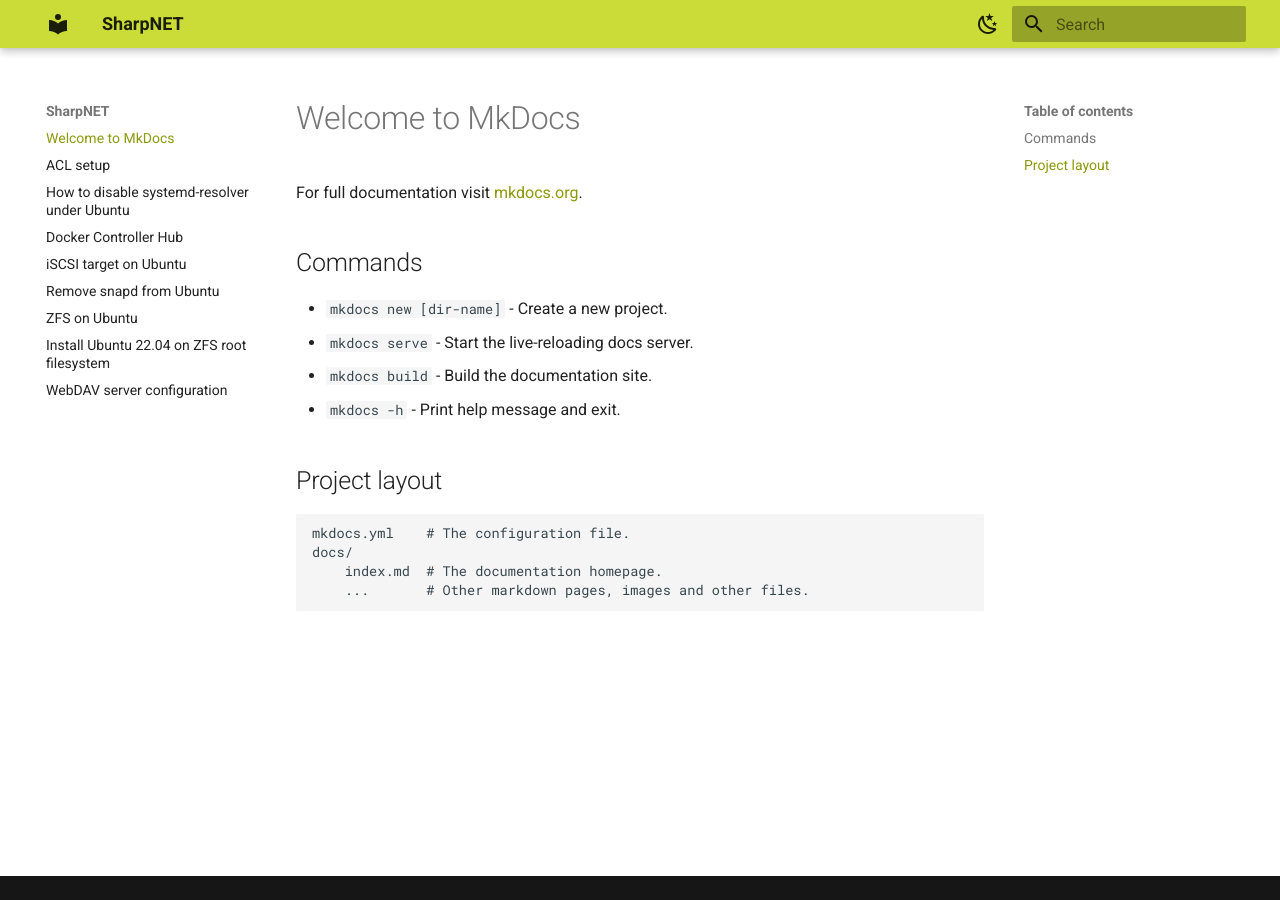
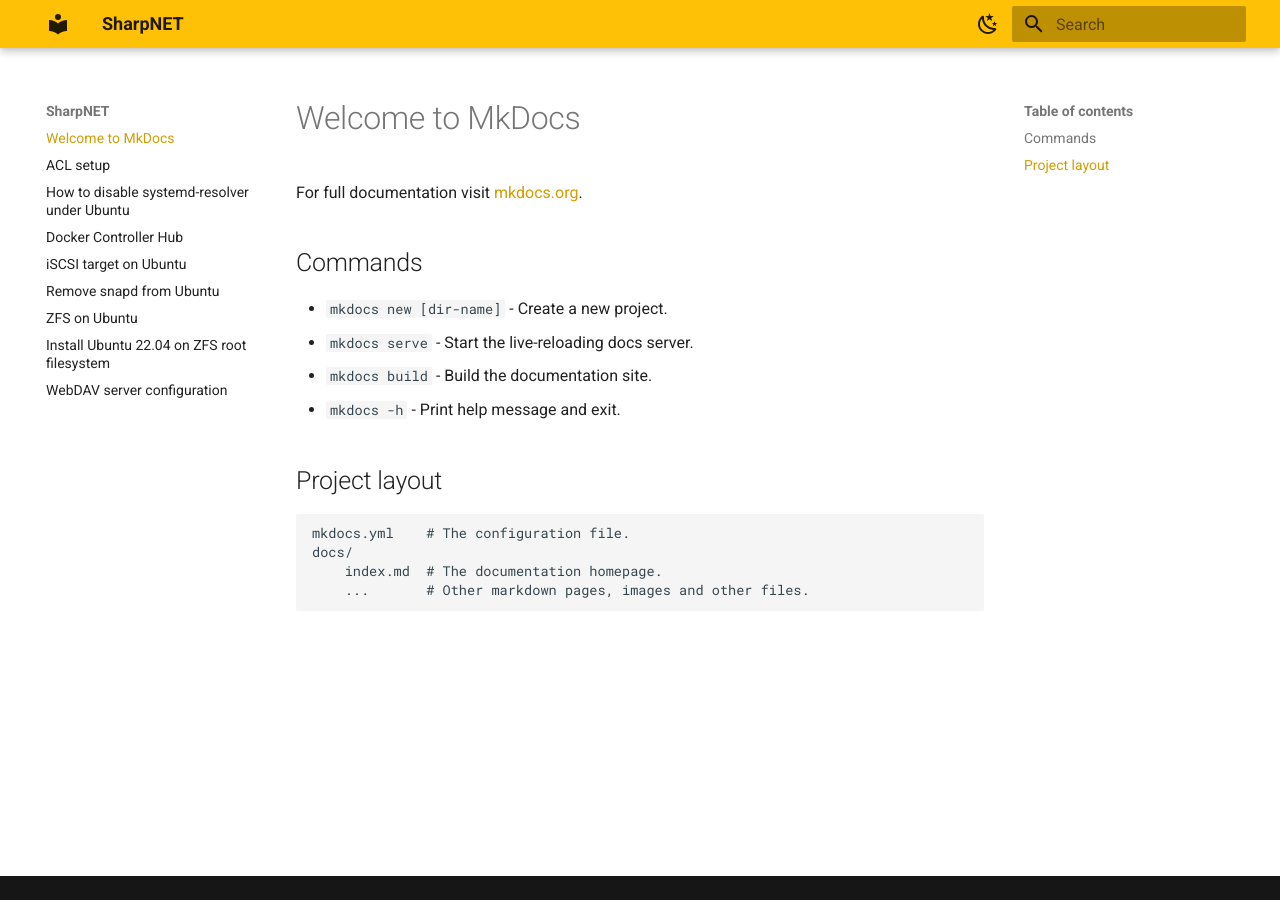
Before and after one commit to atraides/sharpnet-docs, an MkDocs documentation site: the page built from docs/index.md, in a window 1280 px wide. Built offline with MkDocs 1.6.1 and Material for MkDocs 9.7.7, drawn with Linux system fonts in a browser that asks for light colours.

Commit message:
chg: updated site colors

```diff
--- a/mkdocs.yml
+++ b/mkdocs.yml
@@ -27,8 +27,8 @@
       toggle:
         icon: material/weather-night
         name: Switch to dark mode
-      primary: lime
-      accent: green
+      primary: amber
+      accent: deep orange
 
     # Palette toggle for dark mode
     - media: "(prefers-color-scheme: dark)"
@@ -36,8 +36,8 @@
       toggle:
         icon: material/weather-sunny
         name: Switch to light mode
-      primary: green
-      accent: light green
+      primary: amber
+      accent: deep orange
   # features:
   #   - header.autohide
 extra:
```
